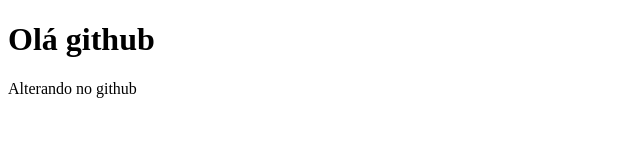
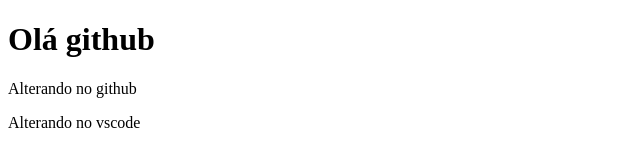
Before and after one commit to AdamosPorfiro/GITHUB, a plain HTML site: page Primeiro_repositorio/index.html in a window 1280 px wide. Shown: the whole page, without its empty margins (0-640 px from the left). Drawn offline with Linux system fonts and the light colour scheme.

Commit message:
Alteração_linha_22

```diff
--- a/Primeiro_repositorio/index.html
+++ b/Primeiro_repositorio/index.html
@@ -18,6 +18,9 @@
         <p>
             Alterando no github
         </p>
+        <p>
+            Alterando no vscode
+        </p>
     </body>
 
 
```
